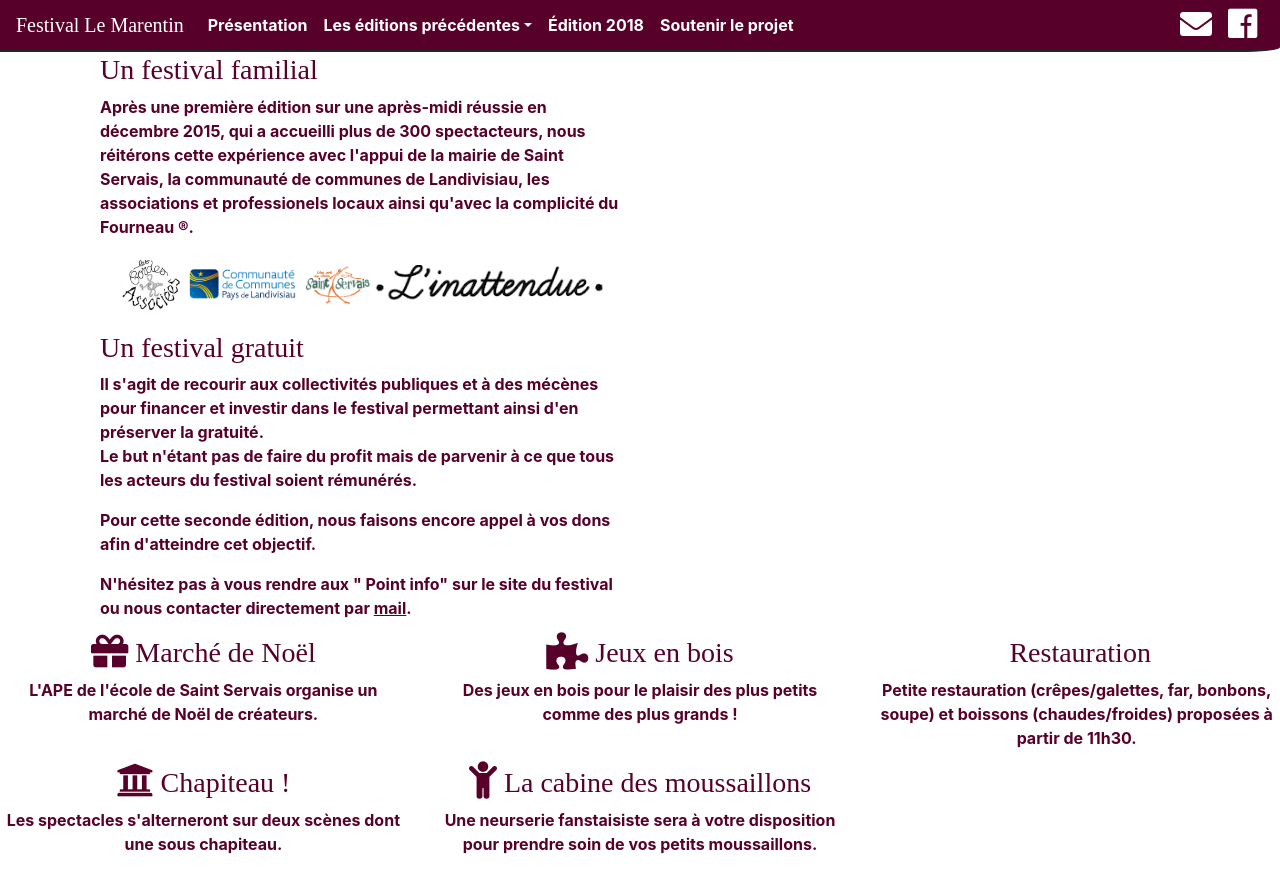
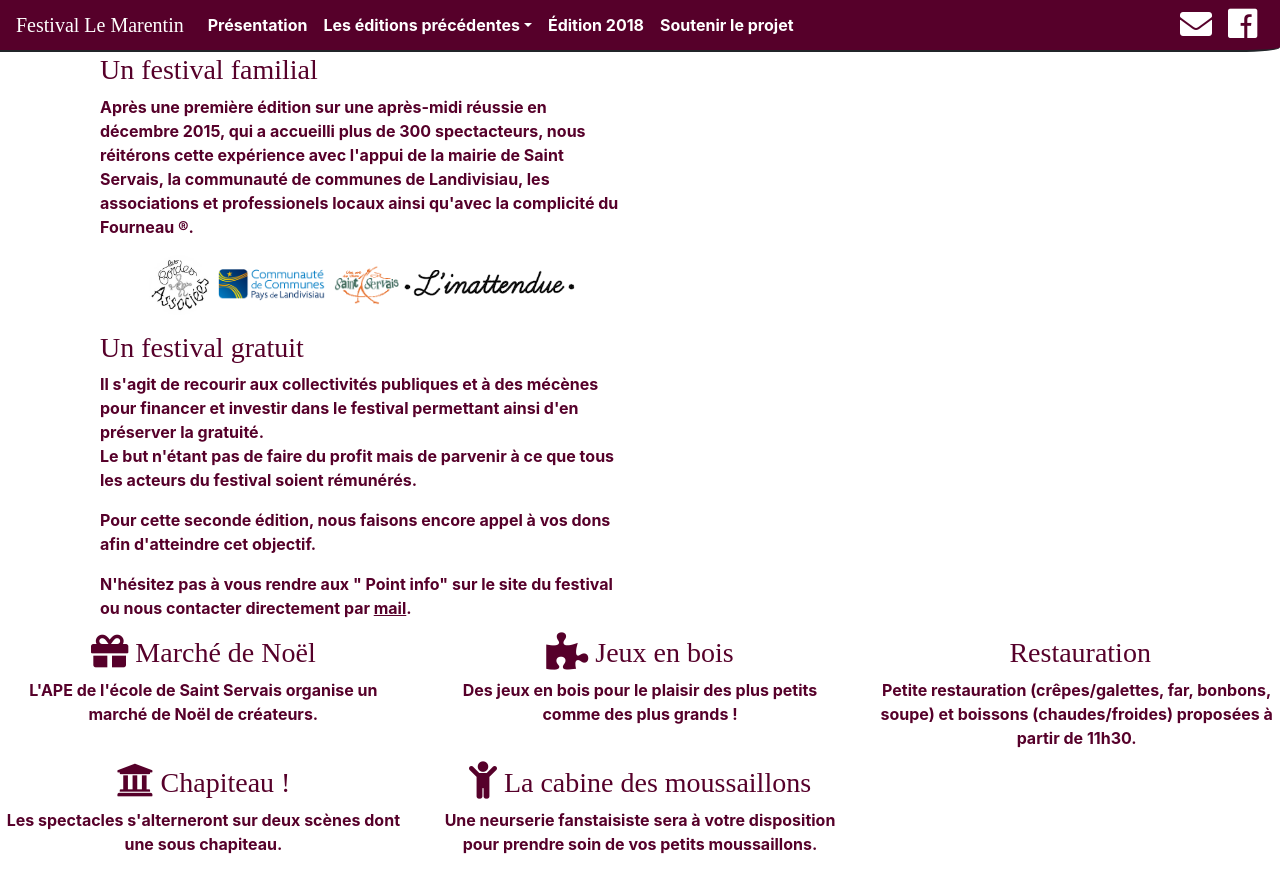
Before and after one commit to tibodut/marentin, a Jekyll site: the page built from index.html, in a window 1280 px wide and 900 px high, scrolled down 1064 px. Shown: the top 893 px of the window. Built offline with Jekyll 4.4.1, drawn with Linux system fonts in a browser that asks for light colours; nearby versions of some CDN libraries; some web fonts are replaced.

Commit message:
Update index.html

```diff
--- a/index.html
+++ b/index.html
@@ -37,7 +37,7 @@ layout: default
         <div class="col-sm-6">
             <h3>Un festival familial</h3>
             <p>Après une première édition sur une après-midi réussie en décembre 2015, qui a accueilli plus de 300 spectacteurs, nous réitérons cette expérience avec l'appui de la mairie de Saint Servais, la communauté de communes de Landivisiau, les associations et professionels locaux ainsi qu'avec la complicité du Fourneau ®.</p>
-            <p class="text-center well"><a href="{{site.baseurl}}/www.lescordesassociees.fr" traget="_blank"><img class="img-rounded" src="{{site.baseurl}}/img/les_cordes_associees_cie.200.jpg" alt="Compagnie Les Cordes Associées" height="60px" /></a> <a href="http://www.pays-de-landivisiau.com/" traget="_blank"><img src="{{site.baseurl}}/img/logos/logo-communaute_communes_landivisiau.png" alt="Communauté de communes du pays de Landivisiau" height="40px" /></a> <a href="http://www.saint-servais-29.fr/" traget="_blank"><img src="{{site.baseurl}}/img/logos/logo-saint_servais.png" alt="Mairie de Saint Servais" height="40px" /></a> <a href="https://www.facebook.com/Linattendue-946862415351374/?ref=page_internal" traget="_blank"><img src="{{site.baseurl}}/img/logos/logo-l_inattendue.png" alt="L'inattendue - Débit de boissons" height="40px" /></a></p>
+            <p class="text-center well"><a href="{{site.baseurl}}/www.lescordesassociees.fr" traget="_blank"><img class="img-rounded" src="{{site.baseurl}}/img/les_cordes_associees_cie.200.jpg" alt="Compagnie Les Cordes Associées" height="60px" /></a> <a href="http://www.pays-de-landivisiau.com/" traget="_blank"><img src="{{site.baseurl}}/img/logos/logo-communaute_communes_landivisiau.png" alt="Communauté de communes du pays de Landivisiau" height="40px" /></a> <a href="http://www.saint-servais-29.fr/" traget="_blank"><img src="{{site.baseurl}}/img/logos/logo-saint_servais.png" alt="Mairie de Saint Servais" height="40px" /></a> <a href="https://www.facebook.com/Linattendue-946862415351374/?ref=page_internal" traget="_blank"><img src="{{site.baseurl}}/img/logos/logo-l_inattendue.png" alt="L'inattendue - Débit de boissons" height="30px" /></a></p>
         </div>
         <div class="col-sm-6">
 
```
